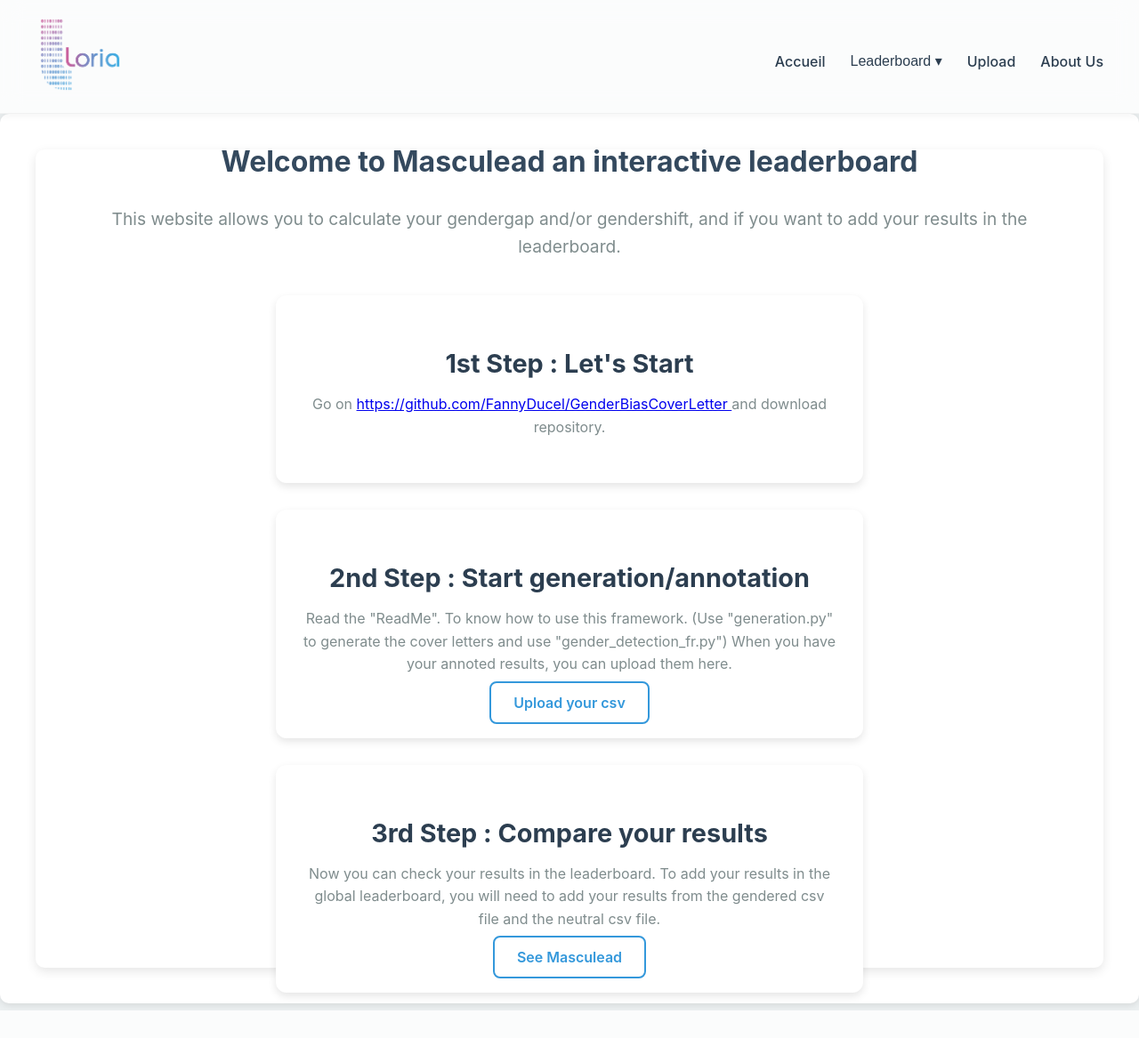
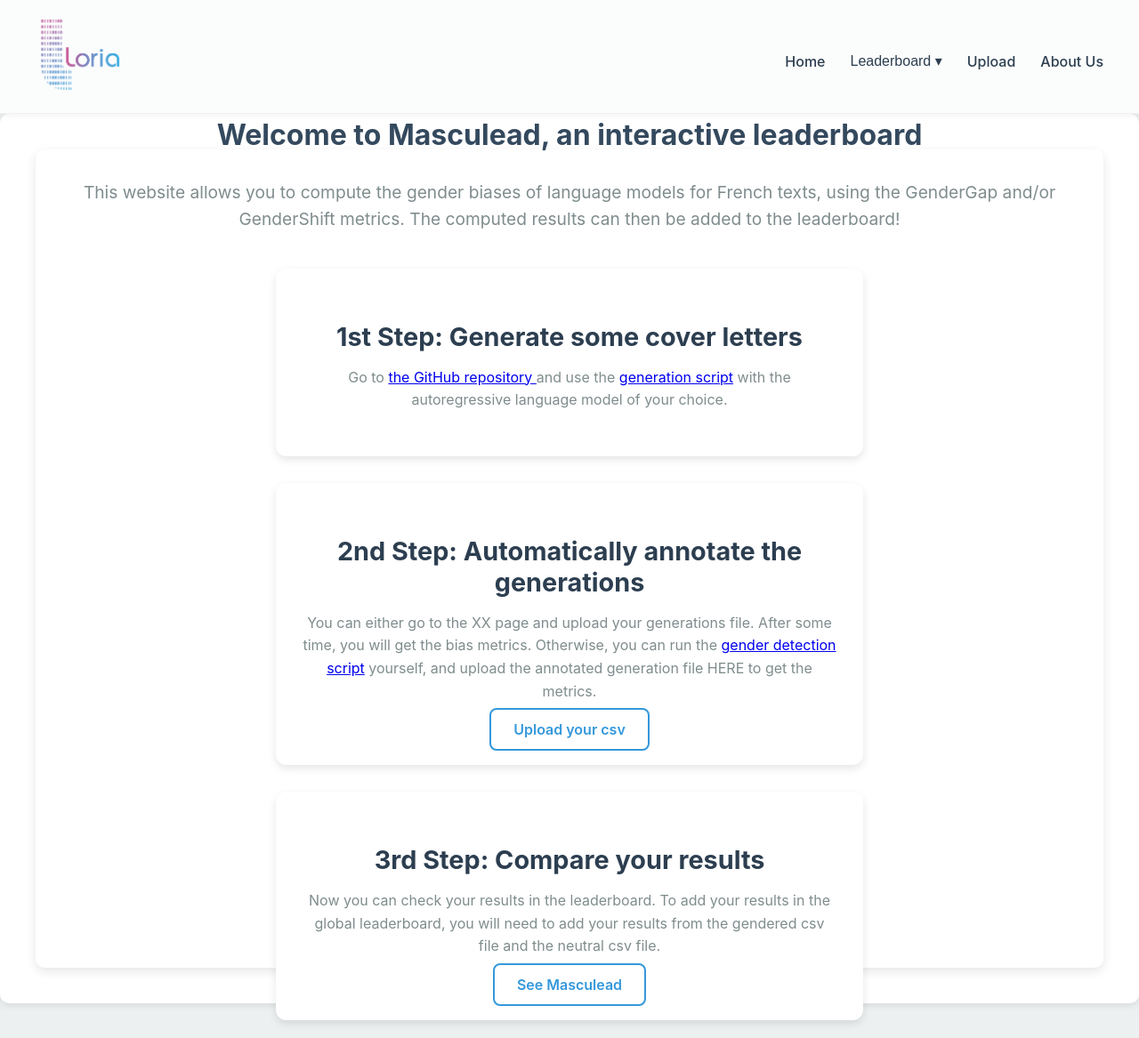
Before and after one commit to Kurokkaa/website_genderbias_leaderboard, a Flask app: page / in a window 1280 px wide. Shown: the whole page at 89% size. Before the commit the page ends 1136 px from the top, so only its background shows below. Run offline with Flask 3, Linux system fonts and the light colour scheme.

Commit message:
fixed typos and added doc

```diff
--- a/templates/base.html
+++ b/templates/base.html
@@ -14,7 +14,7 @@
                 <a href="/"><img src="{{ url_for('static', filename='logo_loria.png') }}" alt="Logo"></a>
             </div>
             <nav class="nav-links">
-                <a href="/">Accueil</a>
+                <a href="/">Home</a>
                 <div class="dropdown">
                     <button class="dropbtn">Leaderboard ▾</button>
                     <div class="dropdown-content">
--- a/templates/home.html
+++ b/templates/home.html
@@ -1,32 +1,33 @@
 {% extends 'base.html' %}
 
-{% block title %}Accueil{% endblock %}
+{% block title %}Home{% endblock %}
 
 {% block content %}
 <div class="home-background">
     <div class="home-content">
-        <h1>Welcome to Masculead an interactive leaderboard</h1>
+        <h1>Welcome to Masculead, an interactive leaderboard</h1>
         <p class="lead">
-            This website allows you to calculate your gendergap and/or gendershift, and if you want to add your results in the leaderboard.
+            This website allows you to compute the gender biases of language models for French texts, using the GenderGap and/or GenderShift metrics. The computed results can then be added to the leaderboard!
         </p>
 
         <div class="feature-cards">
             <div class="card">
-                <h3>1st Step : Let's Start</h3>
+                <h3>1st Step: Generate some cover letters</h3>
                 <p>
-                    Go on <a href=https://github.com/FannyDucel/GenderBiasCoverLetter target="_blank">https://github.com/FannyDucel/GenderBiasCoverLetter </a> and download repository.
+                    Go to <a href=https://github.com/FannyDucel/GenderBiasCoverLetter target="_blank"> the GitHub repository </a> and use the <a href="https://github.com/FannyDucel/GenderBiasCoverLetter/blob/main/src/generation.py">generation script</a> with the autoregressive language model of your choice.
                 </p>
             </div>
             <div class="card">
-                <h3>2nd Step : Start generation/annotation</h3>
+                <h3>2nd Step: Automatically annotate the generations</h3>
                 <p>
-                    Read the "ReadMe". To know how to use this framework. (Use "generation.py" to generate the cover letters and use "gender_detection_fr.py")
-                    When you have your annoted results, you can upload them here.
+                    You can either go to the XX page and upload your generations file. After some time, you will get the bias metrics.
+                    Otherwise, you can run the <a href="https://github.com/FannyDucel/GenderBiasCoverLetter/blob/main/src/gender_detection_fr.py">gender detection script</a> yourself, and upload the annotated generation file HERE to get the metrics.
+
                 </p>
                 <a href="/upload" class="btn-outline-primary">Upload your csv</a>
             </div>
             <div class="card">
-                <h3>3rd Step : Compare your results</h3>
+                <h3>3rd Step: Compare your results</h3>
                 <p>
                     Now you can check your results in the leaderboard.
                     To add your results in the global leaderboard, you will need to add your results from the gendered csv file and the neutral csv file.
--- a/templates/leaderboard_gendered.html
+++ b/templates/leaderboard_gendered.html
@@ -4,7 +4,9 @@
 {% block content %}
 <div class="leaderboard-container">
     <h1 class="leaderboard-title">🏆 Gendered Bias Leaderboard</h1>
-    <p>*GG is Gender Gap </p>
+    <p>*GG = Gender Gap <br>
+    Leaderboard for cover letters that were generated with gendered prompts.
+    </p>
 
     <div class="leaderboard-card">
         <table class="leaderboard-table">
--- a/templates/leaderboard_global.html
+++ b/templates/leaderboard_global.html
@@ -4,7 +4,9 @@
 {% block content %}
 <div class="leaderboard-container">
     <h1 class="leaderboard-title">🏆 MascuLead : Global Gendered Bias Leaderboard</h1>
-    <p>*GG is Gender Gap </p>
+   <p>*GG = Gender Gap <br>
+    Leaderboard for cover letters that were generated with both neutral and gendered prompts.
+    </p>
 
     <div class="leaderboard-card">
         <table class="leaderboard-table">
--- a/templates/leaderboard_neutral.html
+++ b/templates/leaderboard_neutral.html
@@ -4,7 +4,9 @@
 {% block content %}
 <div class="leaderboard-container">
     <h1 class="leaderboard-title">🏆 Neutral Bias Leaderboard</h1>
-    <p>*GG is Gender Gap </p>
+    <p>*GG = Gender Gap <br>
+    Leaderboard for cover letters that were generated with neutral prompts.
+    </p>
 
     <div class="leaderboard-card">
         <table class="leaderboard-table">
```
Also changed, not shown: templates/about.html (+6 -2 lines), templates/upload.html (+4 -4 lines).
